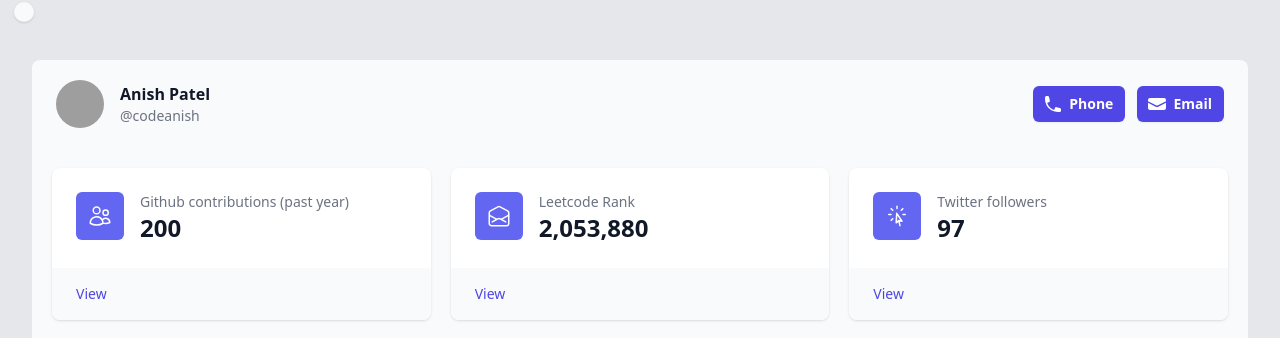
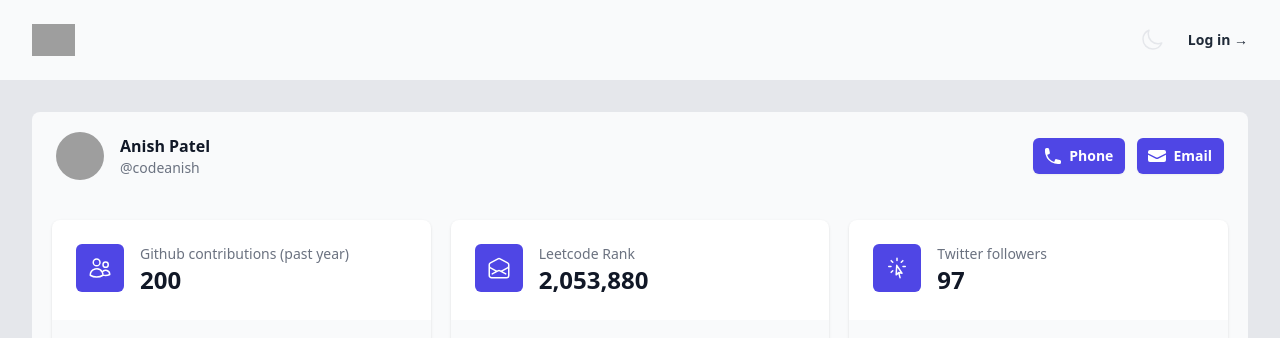
Before and after one commit to codeanish/business-card-ui, a React (Vite) app: page /1 in a window 1280 px wide. Shown: the top 338 px of the page. Built offline with nearby package versions, Linux system fonts and the light colour scheme; grey boxes are pictures that could not be loaded.

Commit message:
Sorting out some basic formatting

```diff
--- a/src/App.tsx
+++ b/src/App.tsx
@@ -1,14 +1,13 @@
 import Card from "./components/Card"
 import DarkModeToggle from "./components/DarkModeToggle"
+import PageHeader from "./components/PageHeader"
 
 function App() {
 
   return (
     <div className="App h-screen bg-gray-200 dark:bg-gray-900">
-          <div className="relative ml-3 inline-flex items-center">
-            <DarkModeToggle/>
-          </div>
-      <Card/>
+        <PageHeader/>
+        <Card/>
     </div>
   )
 }
--- a/src/components/CardHeading.tsx
+++ b/src/components/CardHeading.tsx
@@ -25,14 +25,14 @@ const CardHeading = () => {
         <div className="ml-4 mt-4 flex flex-shrink-0">
             <button
                 type="button"
-                className="relative inline-flex items-center rounded-md bg-indigo-600 px-3 py-2 text-sm font-semibold text-white shadow-sm hover:bg-indigo-500 focus-visible:outline focus-visible:outline-2 focus-visible:outline-offset-2 focus-visible:outline-indigo-600"
+                className="relative inline-flex items-center rounded-md bg-indigo-600 dark:bg-indigo-500 px-3 py-2 text-sm font-semibold text-white shadow-sm hover:bg-indigo-500 focus-visible:outline focus-visible:outline-2 focus-visible:outline-offset-2 focus-visible:outline-indigo-600"
             >
             <PhoneIcon className="-ml-0.5 mr-1.5 h-5 w-5 text-white" aria-hidden="true" />
             <span>Phone</span>
         </button>
         <button
                 type="button"
-                className="relative ml-3 inline-flex items-center rounded-md bg-indigo-600 px-3 py-2 text-sm font-semibold text-white shadow-sm hover:bg-indigo-500 focus-visible:outline focus-visible:outline-2 focus-visible:outline-offset-2 focus-visible:outline-indigo-600"
+                className="relative ml-3 inline-flex items-center rounded-md bg-indigo-600 dark:bg-indigo-500 px-3 py-2 text-sm font-semibold text-white shadow-sm hover:bg-indigo-500 focus-visible:outline focus-visible:outline-2 focus-visible:outline-offset-2 focus-visible:outline-indigo-600"
             >
             <EnvelopeIcon className="-ml-0.5 mr-1.5 h-5 w-5 text-white" aria-hidden="true" />
             <span>Email</span>
--- /dev/null
+++ b/src/components/PageHeader.tsx
@@ -0,0 +1,109 @@
+import { useEffect, useState } from 'react'
+import { Dialog } from '@headlessui/react'
+import { Bars3Icon, MoonIcon, SunIcon, XMarkIcon } from '@heroicons/react/24/outline'
+
+const navigation = [
+  { name: 'Product', href: '#' },
+  { name: 'Features', href: '#' },
+  { name: 'Marketplace', href: '#' },
+  { name: 'Company', href: '#' },
+]
+
+export default function PageHeader() {
+  const [mobileMenuOpen, setMobileMenuOpen] = useState(false)
+
+  const [theme, setTheme] = useState(localStorage.theme);
+  const colorTheme = theme === "dark" ? "light" : "dark";
+
+  useEffect(() => {
+      const root = window.document.documentElement;
+      root.classList.remove(colorTheme);
+      root.classList.add(theme);
+      localStorage.setItem('theme', theme);
+  }, [theme, colorTheme]);
+
+  const [darkMode, setDarkMode] = useState(false);
+
+  const toggleDarkMode = () => {
+    setDarkMode(!darkMode);
+    setTheme(colorTheme);
+  }
+
+  return (
+    <header className="bg-gray-50 dark:bg-gray-800">
+      <nav className="mx-auto flex max-w-7xl items-center justify-between p-6 lg:px-8" aria-label="Global">
+        <div className="flex lg:flex-1">
+          <a href="#" className="-m-1.5 p-1.5">
+            <span className="sr-only">Your Company</span>
+            {darkMode ? <img className="h-8 w-auto" src="https://tailwindui.com/img/logos/mark.svg?color=indigo&shade=600" alt="" /> : <img className="h-8 w-auto" src="https://tailwindui.com/img/logos/mark.svg?color=indigo&shade=300" alt="" />}
+          </a>
+        </div>
+        <div className="flex lg:hidden">
+          <button
+            type="button"
+            className="-m-2.5 inline-flex items-center justify-center rounded-md p-2.5 text-gray-700"
+            onClick={() => setMobileMenuOpen(true)}
+          >
+            <span className="sr-only">Open main menu</span>
+            <Bars3Icon className="h-6 w-6" aria-hidden="true" />
+          </button>
+        </div>
+        <div className="hidden lg:flex lg:flex-1 lg:justify-end">
+            <div className="flex rounded-md"
+                onClick={toggleDarkMode}>
+                    {!darkMode ? <MoonIcon className="h-6 w-6 text-gray-200" aria-hidden="true" /> : <SunIcon className="h-6 w-6 text-gray-800" aria-hidden="true" />}
+            </div>
+          <a href="#" className="text-sm pl-6 font-semibold leading-6 text-gray-800 dark:text-gray-200">
+            Log in <span aria-hidden="true">&rarr;</span>
+          </a>
+        </div>
+      </nav>
+      <Dialog as="div" className="lg:hidden" open={mobileMenuOpen} onClose={setMobileMenuOpen}>
+        <div className="fixed inset-0 z-10" />
+        <Dialog.Panel className="fixed inset-y-0 right-0 z-10 w-full overflow-y-auto bg-white px-6 py-6 sm:max-w-sm sm:ring-1 sm:ring-gray-900/10">
+          <div className="flex items-center justify-between">
+            <a href="#" className="-m-1.5 p-1.5">
+              <span className="sr-only">Your Company</span>
+              <img
+                className="h-8 w-auto"
+                src="https://tailwindui.com/img/logos/mark.svg?color=indigo&shade=600"
+                alt=""
+              />
+            </a>
+            <button
+              type="button"
+              className="-m-2.5 rounded-md p-2.5 text-gray-700"
+              onClick={() => setMobileMenuOpen(false)}
+            >
+              <span className="sr-only">Close menu</span>
+              <XMarkIcon className="h-6 w-6" aria-hidden="true" />
+            </button>
+          </div>
+          <div className="mt-6 flow-root">
+            <div className="-my-6 divide-y divide-gray-500/10">
+              <div className="space-y-2 py-6">
+                {navigation.map((item) => (
+                  <a
+                    key={item.name}
+                    href={item.href}
+                    className="-mx-3 block rounded-lg px-3 py-2 text-base font-semibold leading-7 text-gray-900 hover:bg-gray-50"
+                  >
+                    {item.name}
+                  </a>
+                ))}
+              </div>
+              <div className="py-6">
+                <a
+                  href="#"
+                  className="-mx-3 block rounded-lg px-3 py-2.5 text-base font-semibold leading-7 text-gray-900 hover:bg-gray-50"
+                >
+                  Log in
+                </a>
+              </div>
+            </div>
+          </div>
+        </Dialog.Panel>
+      </Dialog>
+    </header>
+  )
+}
--- a/src/components/Stats.tsx
+++ b/src/components/Stats.tsx
@@ -16,7 +16,7 @@ const Stats = () => {
             className="relative overflow-hidden rounded-lg bg-white dark:bg-gray-800 px-4 pb-12 pt-5 shadow sm:px-6 sm:pt-6"
           >
             <dt>
-              <div className="absolute rounded-md bg-indigo-500 p-3">
+              <div className="absolute rounded-md bg-indigo-600 dark:bg-indigo-400 p-3">
                 <item.icon className="h-6 w-6 text-white" aria-hidden="true" />
               </div>
               <p className="ml-16 truncate text-sm font-medium text-gray-500 dark:text-gray-400">{item.name}</p>
```
